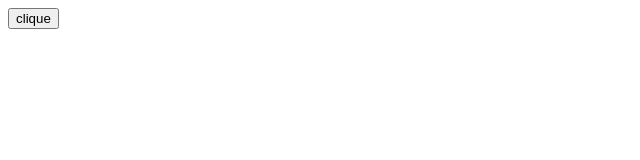
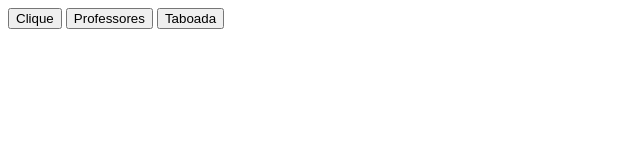
Before and after one commit to pedroossucci/primeirob_3t, a plain HTML site: page index.html in a window 1280 px wide. Shown: the whole page, without its empty margins (0-640 px from the left). Drawn offline with Linux system fonts and the light colour scheme.

Commit message:
Update index.html

```diff
--- a/index.html
+++ b/index.html
@@ -1,15 +1,18 @@
 <!DOCTYPE html>
 <html lang="pt-br">
+
 <head>
     <meta charset="UTF-8">
     <meta http-equiv="X-UA-Compatible" content="IE=edge">
     <meta name="viewport" content="width=device-width, initial-scale=1.0">
-    <title>primeiro B</title>
-   <script src="estudo.js"></script>
+    <title>Primeiro B</title>
+    <script src="estudo.js"></script>
 </head>
+
 <body>
+    <button onclick="escreva()">Clique</button>
+    <button onclick="mostraLista()">Professores</button>
+    <button onclick="multiplica()">Taboada</button>
+</body>
 
-   <button onclick="escreva()">clique</button>
-
-</body>
 </html>
```
